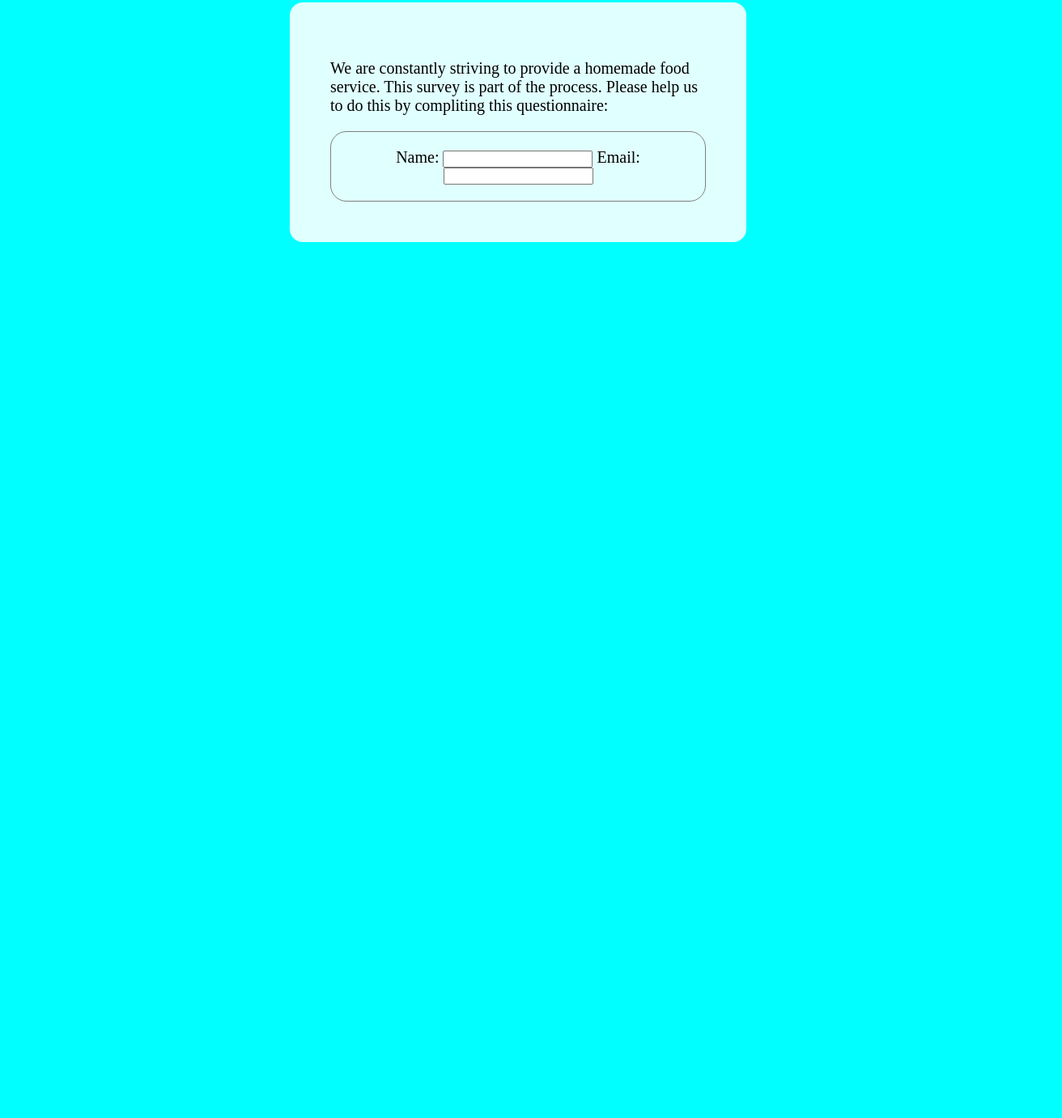
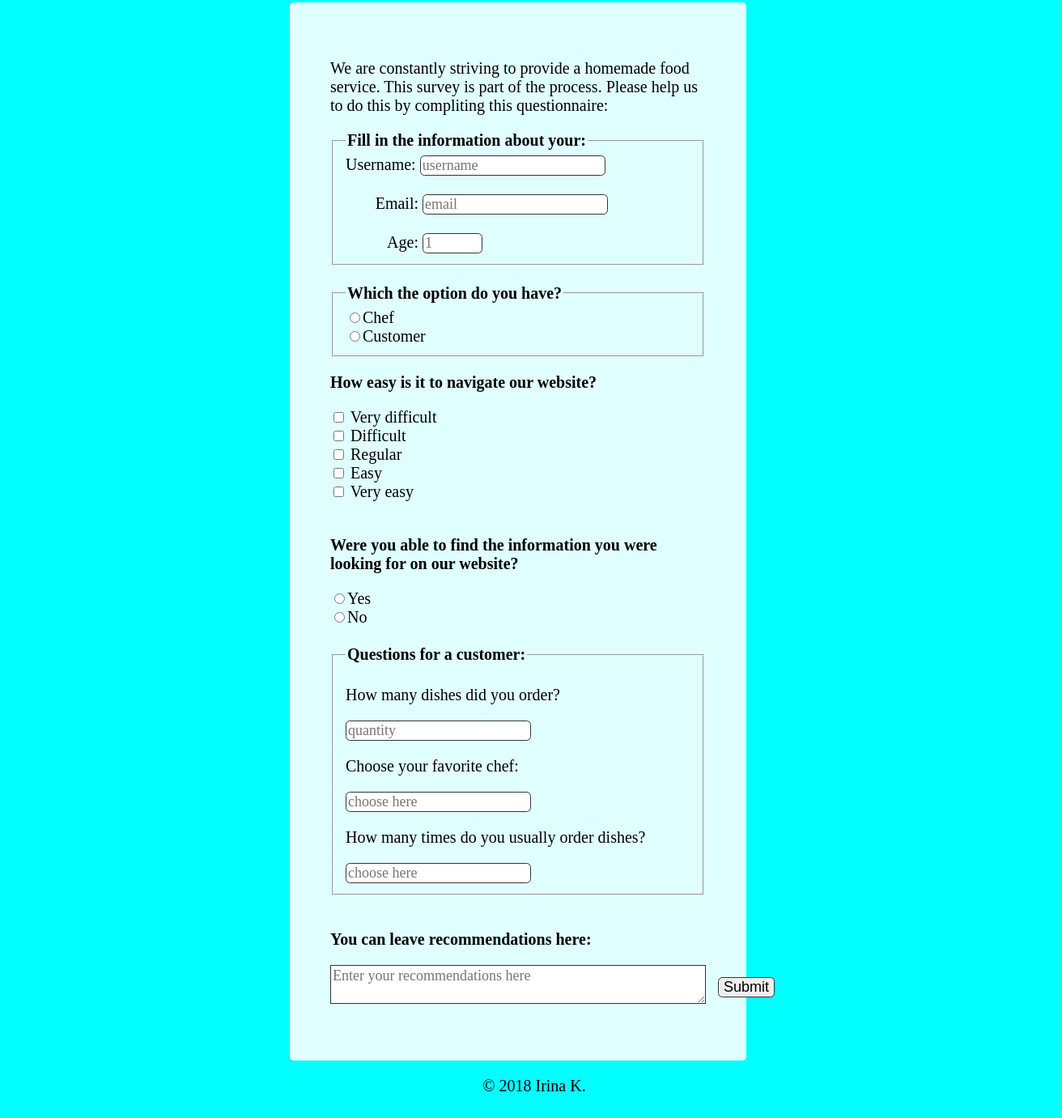
Before and after one commit to irenekochetkova/Survey_Form, a plain HTML site: page index.html in a window 1280 px wide. Shown: the part 59-1440 px from the top of the page at 81% size, 1312 px wide, since content can reach past the window. Before the commit the page ends 800 px from the top, so only its background shows below. Drawn offline with Linux system fonts and the light colour scheme.

Commit message:
added form of survey

```diff
--- a/index.html
+++ b/index.html
@@ -18,13 +18,75 @@
 
       <p id="description">We are constantly striving to provide a homemade food service. This survey is part of the process. Please help us to do this by compliting this questionnaire:</p>
 
-      <form id="survey-form">
-        <label for="name">Name:</label>
-        <input type="text" name="name"></input>
-        <label for="email">Email:</label>
-        <input type="text" name="email"></input>
-      </form>
+       <form id="survey-form" action="https://www.google.com/" >
+
+         <fieldset>
+           <legend><strong>Fill in the information about your:</strong></legend>
+           <label for="name" id="name-lable">Username:</label>
+           <input  type="text" id="name"  required placeholder="username" ></input><br><br>
+           <label for="email" id="email-label">Email:</label>
+           <input  type="email" id="email"  required placeholder="email" ></input><br><br>
+           <label for="number" id="number-label">Age:</label>
+           <input  type="number" id="number" min="1" max="999"  required placeholder="1" ></input><br>
+         </fieldset><br>
+
+         <fieldset>
+           <legend><strong>Which the option do you have?</strong></legend>
+           <label for="provider"></label>
+           <input type="radio" name="provider" value="true" >Chef<br>
+           <label for="provider"></label>
+           <input type="radio" name="provider" value="false" >Customer
+         </fieldset>
+
+
+         <p id="description"><strong>How easy is it to navigate our website?</strong></p>
+          <input id="vdiff" type="checkbox" name="website" value="vdiff">
+          <label for="vdiff">Very difficult</label><br>
+          <input id="diff" type="checkbox" name="website" value="diff">
+          <label for="diff">Difficult</label><br>
+          <input id="regular" type="checkbox" name="website" value="regular">
+          <label for="regularf">Regular</label><br>
+          <input id="easy" type="checkbox" name="website" value="easy">
+          <label for="easy">Easy</label><br>
+          <input id="veasy" type="checkbox" name="website" value="veasy">
+          <label for="veasy">Very easy</label><br><br>
+
+          <p id="description"><strong>Were you able to find the information you were looking for on our website?</strong></p>
+          <label for="provider"></label>
+           <input type="radio" name="provider">Yes<br>
+           <label for="customer"></label>
+           <input type="radio" name="customer">No<br><br>
+
+
+         <fieldset>
+           <legend><strong>Questions for a customer:</strong></legend>
+           <p id="description">How many dishes did you order?</p>
+
+           <input id="number" type="number"   placeholder="quantity" required>
+           <p id="description">Choose your favorite chef:</p>
+           <input list="dropdown" placeholder="choose here">
+           <datalist id="dropdown" >
+             <option value="Sara Petrosov"></option>
+             <option value="Super Chef"></option>
+           </datalist>
+           <p id="description">How many times do you usually order dishes?</p>
+           <input list="times" placeholder="choose here">
+           <datalist id="times" >
+             <option value="More than three times a week"></option>
+             <option value="Less than three times a week"></option>
+           </datalist>
+         </fieldset><br>
+
+         <p id="description"><strong>You can leave recommendations here:</strong></p>
+         <textarea   placeholder="Enter your recommendations here"></textarea>
+
+         <button id="submit" type="submit">Submit</button>
+
+
+       </form>
+
   </section>
 </body>
+<footer>&copy; 2018 Irina K.</footer>
 
 </html>
--- a/survey.css
+++ b/survey.css
@@ -8,7 +8,7 @@ section {
   background-color: lightcyan;
   margin: auto 350px;
   padding: 50px;
-   border-radius: 1em;
+  border-radius: 0.3em;
 }
 
 body {
@@ -20,11 +20,51 @@ body {
 }
 
 #survey-form {
-  margin: 0 auto ;
-  /*width: 400px;*/
-  padding: 1em;
-  border: 1px solid gray;
-  border-radius: 1em;
+
   font-size: 20px;
-  text-align: center;
+
 }
+
+input {
+  border-radius: 0.3em;
+  border: 1px solid #333;
+  font-family: inherit;
+  font-size: 90%;
+  box-sizing: border-box;
+
+}
+
+
+
+footer {
+
+   padding: 20px;
+   width: 100%;
+   font-size: 20px;
+   text-align: center;
+}
+
+textarea {
+
+  border: 1px solid #333;
+  font-family: inherit;
+  font-size: 90%;
+  box-sizing: border-box;
+  width: 100%;
+}
+
+#name-label,
+#email-label,
+#number-label {
+  display: inline-block;
+  width: 90px;
+  text-align: right;
+}
+
+#submit {
+  margin: 15px;
+  font-size: 90%;
+  position: absolute;
+  border: 1px solid #333;
+  border-radius: 0.3em;
+}
```
